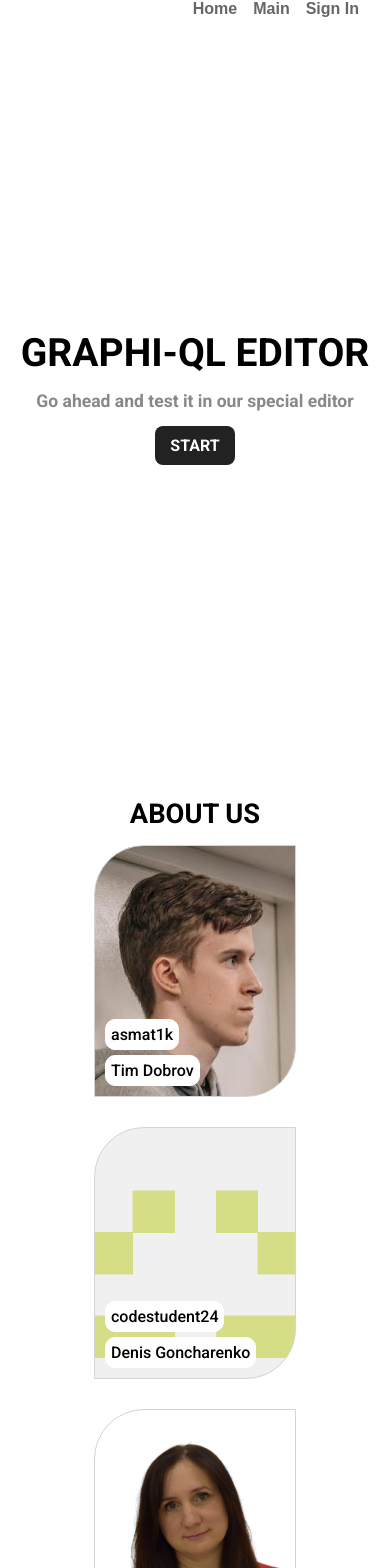
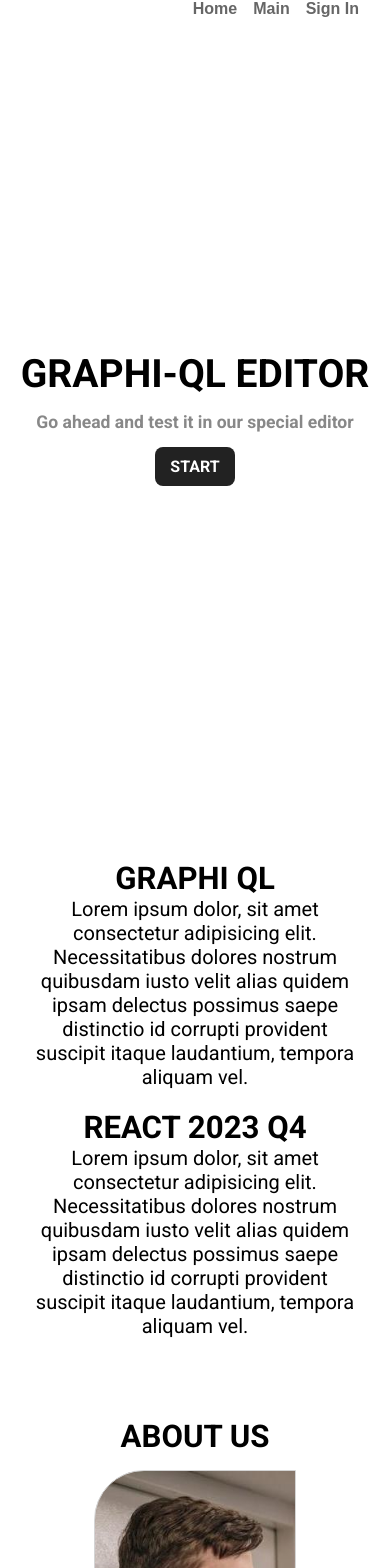
Before and after one commit to codestudent24/graphiql-app, a React (Vite) app: page / in a window 390 px wide. Shown: the top 1568 px of the page. Built offline with nearby package versions, Linux system fonts and the light colour scheme; a web font is replaced by a local one.

Commit message:
feat: add info about course and project

```diff
--- a/src/pages/welcome-page/index.tsx
+++ b/src/pages/welcome-page/index.tsx
@@ -1,4 +1,6 @@
+import { CourseBlock } from '../../widgets/course-block';
 import { DevBlock } from '../../widgets/dev-block/UI/dev-block';
+import { ProjectBlock } from '../../widgets/project-block';
 import { WelcomeBlock } from '../../widgets/welcome-block';
 
 import styles from './welcome-page.module.scss';
@@ -7,6 +9,10 @@ export default function WelcomePage() {
   return (
     <div className={styles.container}>
       <WelcomeBlock />
+      <div className={styles.text}>
+        <ProjectBlock />
+        <CourseBlock />
+      </div>
       <DevBlock />
     </div>
   );
--- a/src/pages/welcome-page/welcome-page.module.scss
+++ b/src/pages/welcome-page/welcome-page.module.scss
@@ -1,5 +1,19 @@
 .container {
   display: flex;
   flex-direction: column;
-  gap: 20px;
+  gap: 15px;
+  .text {
+    display: flex;
+    flex-direction: column;
+    gap: 80px;
+  }
 }
+
+@media (max-width: 780px) {
+  .container {
+    gap: 40px;
+    .text {
+      gap: 20px;
+    }
+  }
+}
--- /dev/null
+++ b/src/widgets/course-block/UI/course-block.module.scss
@@ -0,0 +1,50 @@
+.container {
+  display: flex;
+  flex-wrap: wrap;
+  align-items: start;
+  flex-direction: column;
+  justify-content: center;
+
+  height: 100%;
+  max-width: 100%;
+  .info {
+    display: flex;
+    align-items: center;
+    justify-content: space-between;
+    text-align: left;
+
+    .name {
+      font-size: 45px;
+      text-transform: uppercase;
+      margin: 0;
+    }
+    .text {
+      font-size: 25px;
+
+      max-width: 60%;
+    }
+  }
+}
+
+@media (max-width: 780px) {
+  .container {
+    max-width: 100%;
+    .info {
+      flex-direction: column;
+      text-align: center;
+
+      .name {
+        font-size: 8vw;
+        text-transform: uppercase;
+        margin: 0;
+
+        max-width: 100%;
+      }
+      .text {
+        font-size: 20px;
+
+        max-width: 90%;
+      }
+    }
+  }
+}
--- /dev/null
+++ b/src/widgets/course-block/UI/course-block.tsx
@@ -0,0 +1,16 @@
+import styles from './course-block.module.scss';
+
+export function CourseBlock() {
+  return (
+    <div className={styles.container}>
+      <div className={styles.info}>
+        <h4 className={styles.name}>React 2023 Q4</h4>
+        <div className={styles.text}>
+          Lorem ipsum dolor, sit amet consectetur adipisicing elit. Necessitatibus dolores nostrum quibusdam iusto velit
+          alias quidem ipsam delectus possimus saepe distinctio id corrupti provident suscipit itaque laudantium,
+          tempora aliquam vel.
+        </div>
+      </div>
+    </div>
+  );
+}
--- /dev/null
+++ b/src/widgets/course-block/index.tsx
@@ -0,0 +1 @@
+export { CourseBlock } from './UI/course-block';
--- a/src/widgets/dev-block/UI/dev-block.module.scss
+++ b/src/widgets/dev-block/UI/dev-block.module.scss
@@ -5,9 +5,10 @@
 
   gap: 15px;
 
+  margin: 40px 0;
   height: 100%;
   .title {
-    text-align: left;
+    text-align: center;
     font-size: 7vw;
     margin: 0;
   }
@@ -34,3 +35,17 @@
     }
   }
 }
+
+@media (max-width: 780px) {
+  .developers {
+    .title {
+      text-align: center;
+      font-size: 8vw;
+    }
+    .list {
+      justify-content: center;
+
+      gap: 30px;
+    }
+  }
+}
--- /dev/null
+++ b/src/widgets/project-block/UI/project-block.module.scss
@@ -0,0 +1,53 @@
+.container {
+  display: flex;
+  flex-wrap: wrap;
+  align-items: end;
+  flex-direction: column;
+  justify-content: center;
+
+  height: 100%;
+  max-width: 100%;
+  .info {
+    display: flex;
+    flex-direction: row-reverse;
+    align-items: center;
+    justify-content: space-between;
+    text-align: right;
+
+    .name {
+      font-size: 45px;
+      text-transform: uppercase;
+      margin: 0;
+
+      max-width: 30%;
+    }
+    .text {
+      font-size: 25px;
+
+      max-width: 60%;
+    }
+  }
+}
+
+@media (max-width: 780px) {
+  .container {
+    max-width: 100%;
+    .info {
+      flex-direction: column;
+      text-align: center;
+
+      .name {
+        font-size: 8vw;
+        text-transform: uppercase;
+        margin: 0;
+
+        max-width: 100%;
+      }
+      .text {
+        font-size: 20px;
+
+        max-width: 90%;
+      }
+    }
+  }
+}
--- /dev/null
+++ b/src/widgets/project-block/UI/project-block.tsx
@@ -0,0 +1,16 @@
+import styles from './project-block.module.scss';
+
+export function ProjectBlock() {
+  return (
+    <div className={styles.container}>
+      <div className={styles.info}>
+        <h4 className={styles.name}>GRAPHI QL</h4>
+        <div className={styles.text}>
+          Lorem ipsum dolor, sit amet consectetur adipisicing elit. Necessitatibus dolores nostrum quibusdam iusto velit
+          alias quidem ipsam delectus possimus saepe distinctio id corrupti provident suscipit itaque laudantium,
+          tempora aliquam vel.
+        </div>
+      </div>
+    </div>
+  );
+}
--- /dev/null
+++ b/src/widgets/project-block/index.tsx
@@ -0,0 +1 @@
+export { ProjectBlock } from './UI/project-block';
--- a/src/widgets/welcome-block/UI/welcome-block.module.scss
+++ b/src/widgets/welcome-block/UI/welcome-block.module.scss
@@ -6,7 +6,7 @@
   justify-content: center;
   gap: 15px;
 
-  height: 90vh;
+  height: 95vh;
   .title {
     font-size: 10vw;
     text-transform: uppercase;
```
